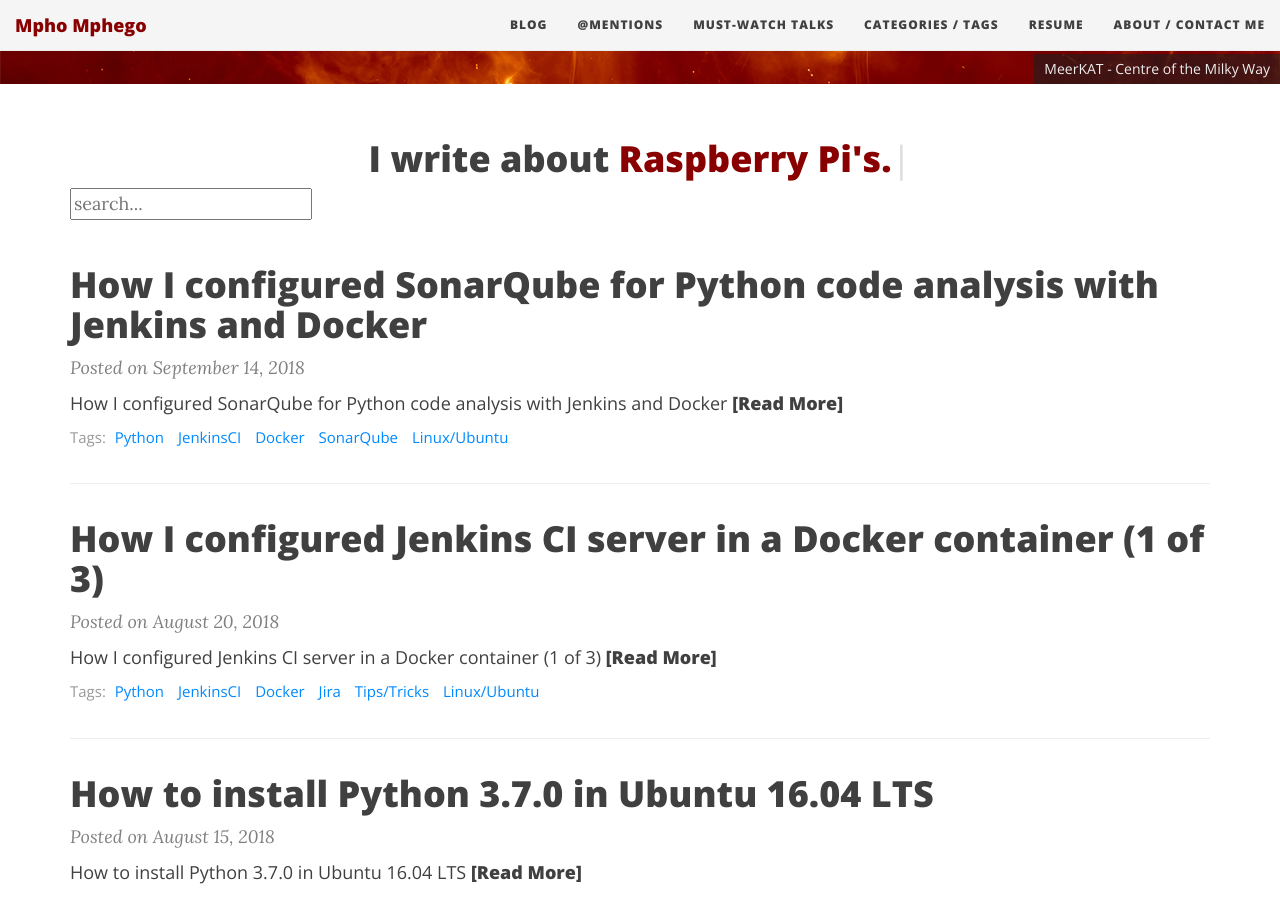
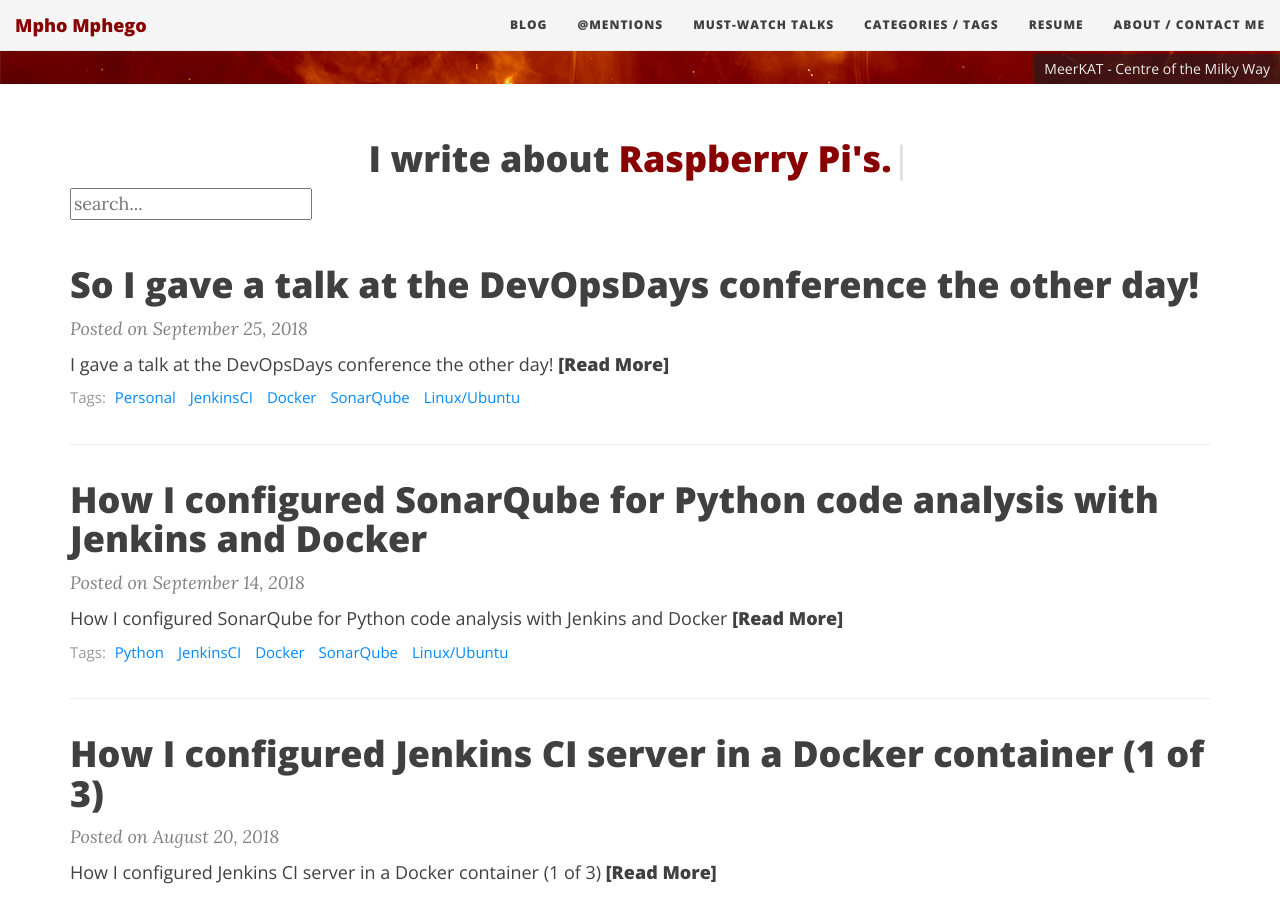
Before and after one commit to mmphego/mmphego.github.io, a Jekyll site: the page built from index.html, in a window 1280 px wide and 900 px high, scrolled down 547 px. Built offline with Jekyll 4.4.1, drawn with Linux system fonts in a browser that asks for light colours; nearby versions of some CDN libraries; the list of posts is cut into pages by our own code; some of the changed text lies outside the part shown.

Commit message:
[Post] Automated Qualification Testing for the 64 Antennas MeerKAT Correlator-Beamformer

```diff
--- /dev/null
+++ b/_posts/2018-09-25-Automated-Qualification-Testing-for-the-64-Antennas-MeerKAT-Correlator-Beamformer.md
@@ -0,0 +1,88 @@
+---
+layout: post
+title: "So I gave a talk at the DevOpsDays conference the other day!"
+date: 2018-09-25 10:15:20.000000000 +02:00
+tags:
+- Personal
+- JenkinsCI
+- Docker
+- SonarQube
+- Linux/Ubuntu
+---
+
+# I gave a talk at the DevOpsDays conference the other day!
+
+![Devopsdays]({{ "/assets/devopsdays_logo.png" | absolute_url }})
+
+I recently gave a talk at the 3rd annual [DevOpsDays Cape Town conference](https://www.devopsdays.org/events/2018-cape-town/welcome/) which was held at Woodstock, Cape Town on 20-21 September 2018.
+Devopsdays is a worldwide series of technical conferences covering topics of software development, IT infrastructure operations, and the intersection between them. Each event is run by volunteers from the local area.
+
+First of all I would like to give thanks to the organizers, volunteers and sponsors:
+- @adrianmoisey
+- @cobusbernard
+- All the volunteers(@edebeste, et al.)
+- Most importantly the [sponsors](https://www.devopsdays.org/events/2018-cape-town/sponsor/)
+
+# My Talk
+Being an introvert has it's challenges, and one of the challenges I have is public speaking.
+Obviously to overcome those challenges, one has to face them head on. So after hearing about the DevOpsDays Conferences at the previous [Cape Town DevOps Meetup](https://www.meetup.com/Cape-Town-DevOps/) that I attended, I was like - **Mpho** you must submit my talk.
+
+Fortunately, the organizers at the @devopsdayscpt liked my talk submission and they gave me the opportunity to tell the world my story.
+
+
+## Talk: Automated Qualification Testing for the 64 Antennas MeerKAT Correlator-Beamformer
+
+@JoeNuspl gave me this piece of advice, before I hit the lectern and he said *"Just remember, you're paid to be an engineer not a public speaker. Focus on content and tell your story."*, So below is my story.
+
+My talk [abstract](https://www.devopsdays.org/events/2018-cape-town/program/mpho-mphego/), and [conference program](https://www.devopsdays.org/events/2018-cape-town/program) can be found on [Link](https://www.devopsdays.org/events/2018-cape-town/program/mpho-mphego/).
+<div>
+<blockquote class="twitter-tweet" data-lang="en"><p lang="en" dir="ltr">Mpho Mphego <a href="https://twitter.com/OrifhaMpho?ref_src=twsrc%5Etfw">@OrifhaMpho</a> from SKA - “Automated Qualification Testing for the 64 Antennas MeerKAT Correlator-Beamformer” <a href="https://twitter.com/hashtag/DevOpsDaysCPT?src=hash&amp;ref_src=twsrc%5Etfw">#DevOpsDaysCPT</a> <a href="https://t.co/FJHRplbUWC">pic.twitter.com/FJHRplbUWC</a></p>&mdash; DevOpsDays Cape Town (@devopsdayscpt) <a href="https://twitter.com/devopsdayscpt/status/1043061935380541440?ref_src=twsrc%5Etfw">September 21, 2018</a></blockquote>
+<script async src="https://platform.twitter.com/widgets.js" charset="utf-8"></script>
+</div>
+![MphoDevOpsDays]({{ "/assets/devopsdays.jpeg" | absolute_url }})
+
+
+If you have any interests on the presentation, see below slides.
+<style>
+.responsive-wrap iframe{ max-width: 100%;}
+</style>
+<div class="responsive-wrap">
+    <!-- <p align="center"> -->
+        <iframe src="https://docs.google.com/presentation/d/e/2PACX-1vSL7HOWXUTnFxJu7WmyNtRTjXp9C1UXNpsC5P5aaiXQ0JaFNKZBj-TEejP5gYqh_OpiQjR7kQpfi_bd/embed?start=false&loop=false&delayms=3000" frameborder="0" width="960" height="749" allowfullscreen="true" mozallowfullscreen="true" webkitallowfullscreen="true" align="center">
+        </iframe>
+    <!-- </p> -->
+</div>
+
+### DevOpsDays Cape Town 2018 - Day 1 - Full Video
+The conference was streamed on YouTube and it is available to watch. The organizers are hard@work with the final edit such that we are able to watch every talk separately.
+<p>
+    <div>
+        <iframe width="960" height="749" src="https://www.youtube.com/embed/XJJSLfu33ig" frameborder="0" allow="autoplay; encrypted-media" allowfullscreen></iframe>
+    </div>
+</p>
+### DevOpsDays Cape Town 2018 - Day 2 - Full Video
+<p>
+    <div>
+        <iframe  width="960" height="749" src="https://www.youtube-nocookie.com/embed/XJJSLfu33ig" frameborder="0" allow="autoplay; encrypted-media" allowfullscreen>
+        </iframe>
+    </div>
+</p>
+
+## My talk starts @ 1H55
+Initially, I planned to include a demo but had technical issues - I will upload the demo on a later stage as it forms part of the series, [*How I configured Jenkins CI server in a Docker container*]({{ site.baseurl }}blog/2018/08/20/How-I-configured-JenkinsCI-server-in-a-Docker-container.html).
+<p>
+    <div>
+        <iframe width="960" height="749" src="https://www.youtube.com/embed/XJJSLfu33ig?start=6949" frameborder="0" allow="autoplay; encrypted-media" allowfullscreen>
+        </iframe>
+    </div>
+</p>
+
+## Conclusion
+The overall experience was Amazing! the event was very well organised (Thanks to the organizers), great talks, great people, great food and great beer!. It was my second official talk given and I think I did well if I say so myself (Could improve), definitely not my last. Not being a people's person has it's challenges ie I didn't meet as many people as I had hoped I would, but hoping to make new friends at the next meetup or conference.
+
+My only advice would be, if this is something that interests you then get yourself involved with the meetup's and the DevOps community, I highly recommend joining the [Cape Town DevOps Meetup](https://www.meetup.com/Cape-Town-DevOps) and the [ZATech Slack Chat](https://zatech.github.io/).
+
+I'll leave you with two of my favourite quotes.
+
+- *"Your work is going to fill a large part of your life, and the only way to be truly satisfied is to do what you believe is great work. And the only way to do great work is to love what you do"* ― Steve Jobs
+- *“Take nothing but memories, leave nothing but footprints!”* ― Chief Si ahl
--- a/mentions.md
+++ b/mentions.md
@@ -79,5 +79,16 @@
 
 ![DP of RSA and Minister of DST]({{ "/assets/20180713_103002.jpg" | absolute_url }})
 
+Mpho can be seen with **Mr David Mabuza: Deputy President of the Republic of South Africa**, Minister Mmamoloko Kubayi-Ngubane: The Department of Science and Technology, Dr. Rob Adam: Director of the [Square Kilometer Array radio-telescope](https://ska.ac.za) in South Africa and others...
 
-Mpho can be seen with **Mr David Mabuza: Deputy President of the Republic of South Africa**, Minister Mmamoloko Kubayi-Ngubane: The Department of Science and Technology, Dr. Rob Adam: Director of the [Square Kilometer Array radio-telescope](https://ska.ac.za) in South Africa and others...
+### DevOpsDays Conference
+I gave a talk on how we moved from manual testing to **Automated Qualification Testing for the 64 Antennas MeerKAT Correlator-Beamformer** at the [DevOpsDays CPT](https://www.devopsdays.org/events/2018-cape-town) in Woodstock, Cape Town
+<style>
+.responsive-wrap iframe{ max-width: 100%;}
+</style>
+<div class="responsive-wrap">
+    <!-- <p align="center"> -->
+        <iframe src="https://docs.google.com/presentation/d/e/2PACX-1vSL7HOWXUTnFxJu7WmyNtRTjXp9C1UXNpsC5P5aaiXQ0JaFNKZBj-TEejP5gYqh_OpiQjR7kQpfi_bd/embed?start=false&loop=false&delayms=3000" frameborder="0" width="640" height="480" allowfullscreen="true" mozallowfullscreen="true" webkitallowfullscreen="true" align="center">
+        </iframe>
+    <!-- </p> -->
+</div>
```
Also changed, not shown: assets/devopsdays.jpeg (added), assets/devopsdays_logo.png (added).
